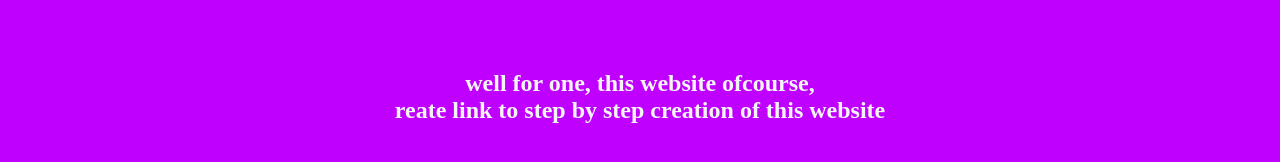
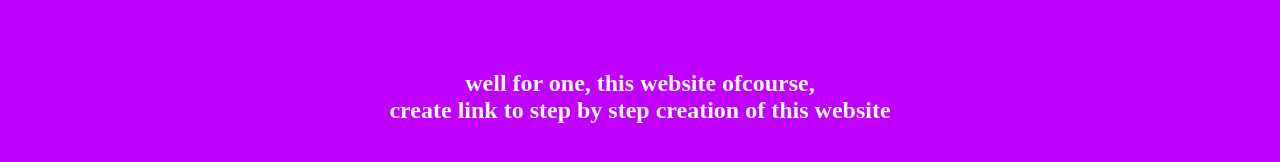
Before and after one commit to LaquanBM/LaquanBM.github.io, a plain HTML site: page index.html in a window 1280 px wide. Shown: the part 1328-1490 px from the top of the page. Drawn offline with Linux system fonts and the light colour scheme.

Commit message:
Update index.html

```diff
--- a/index.html
+++ b/index.html
@@ -85,7 +85,7 @@
                    <!-- list all the projects ive made-->
                 <p>
                     well for one, this website ofcourse, <br>
-                    reate link to step by step creation of this website
+                    create link to step by step creation of this website
                     <!-- create link to step by step creation of this website-->
                     <!-- -->
                 </p>
```
